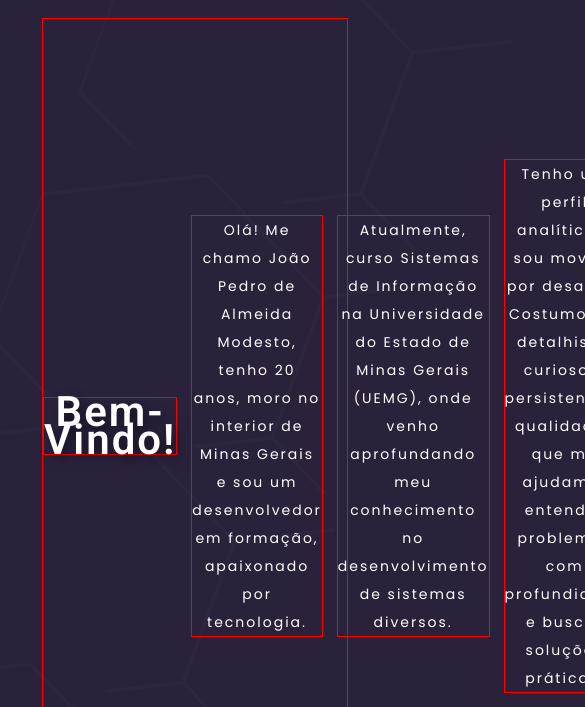
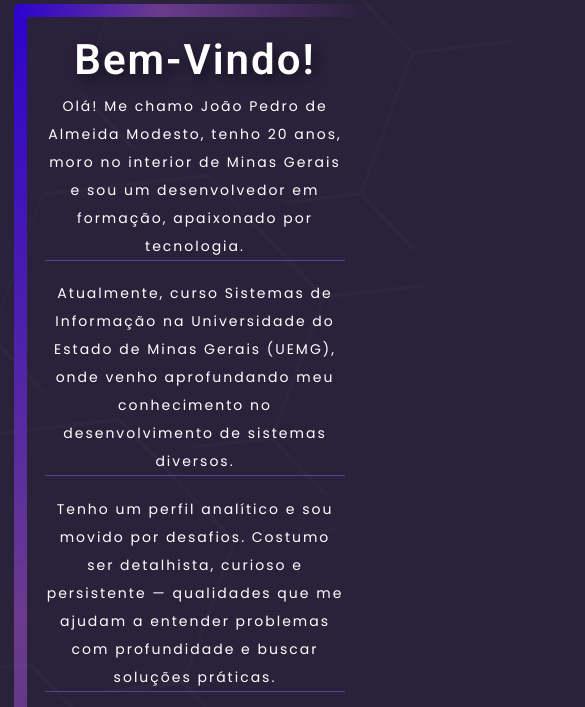
Before and after one commit to Xibica/portfolio, a plain HTML site: page index.html in a window 390 px wide. Shown: the part 79-786 px from the top of the page, 585 px wide, since content can reach past the window. Drawn offline with Linux system fonts and the light colour scheme.

Commit message:
desisti do carrosel kk

```diff
--- a/styles/style.css
+++ b/styles/style.css
@@ -432,7 +432,7 @@ main{
     align-items: center;
     justify-content: space-between;
     flex-wrap: wrap;
-    column-gap: 2rem;
+    column-gap: 3rem;
     row-gap: 3rem;
 
     height: auto;
@@ -483,7 +483,7 @@ main{
     padding: 1rem;
 
     width: 35%;
-    min-width: 400px;
+    min-width: 300px;
     height: auto;
 
 }
@@ -574,42 +574,23 @@ main{
     @media (max-width: 1271px){
         #front-section{
             padding: 3rem 3rem;
-            letter-spacing: 2px;
-            line-height: 2rem;
+            letter-spacing: 3px;
+            line-height: 2.2rem;
             font-size: 1.2rem;
         }
 
-        #front-section.v-border::before{
-            background: none;
-            width: 0;
-            height: 0;
-        }
-
-
-        /*text-carrosel*/
-        #about-me{
-
-            flex-direction: row;
-            border: solid 1px red;
-
+        #about-me {
             width: 100%;
             align-items: center;
             text-align: center;
-
-            gap: 1rem;
-            width: 100%;
-            height: auto;
+            gap: 1.3rem;
         }
 
         #about-me h1 {
             align-self: center;
             font-size: 3rem;
-            border: solid 1px red;
         }
 
-        #about-me p{
-            border: solid 1px red;
-        }
 
         #projects {
             width: 100%;
@@ -633,7 +614,7 @@ main{
                 background-size: 90% 13px, 13px 90%;
             }
             #front-section{
-                padding: 1rem 2rem;
+                padding: 3rem 2.2rem;
                 letter-spacing: 2px;
                 line-height: 2rem;
                 font-size: 1rem;
```
